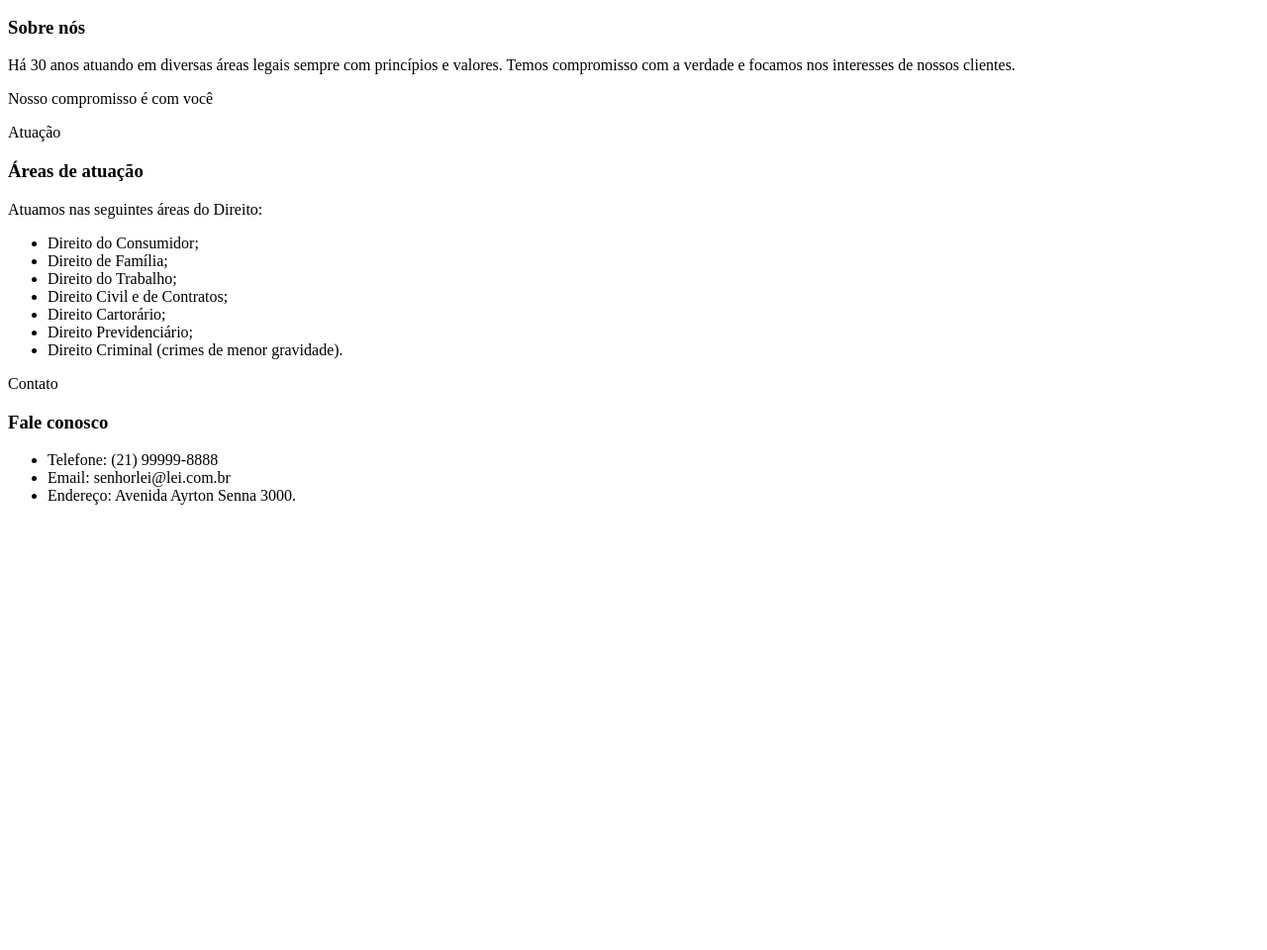
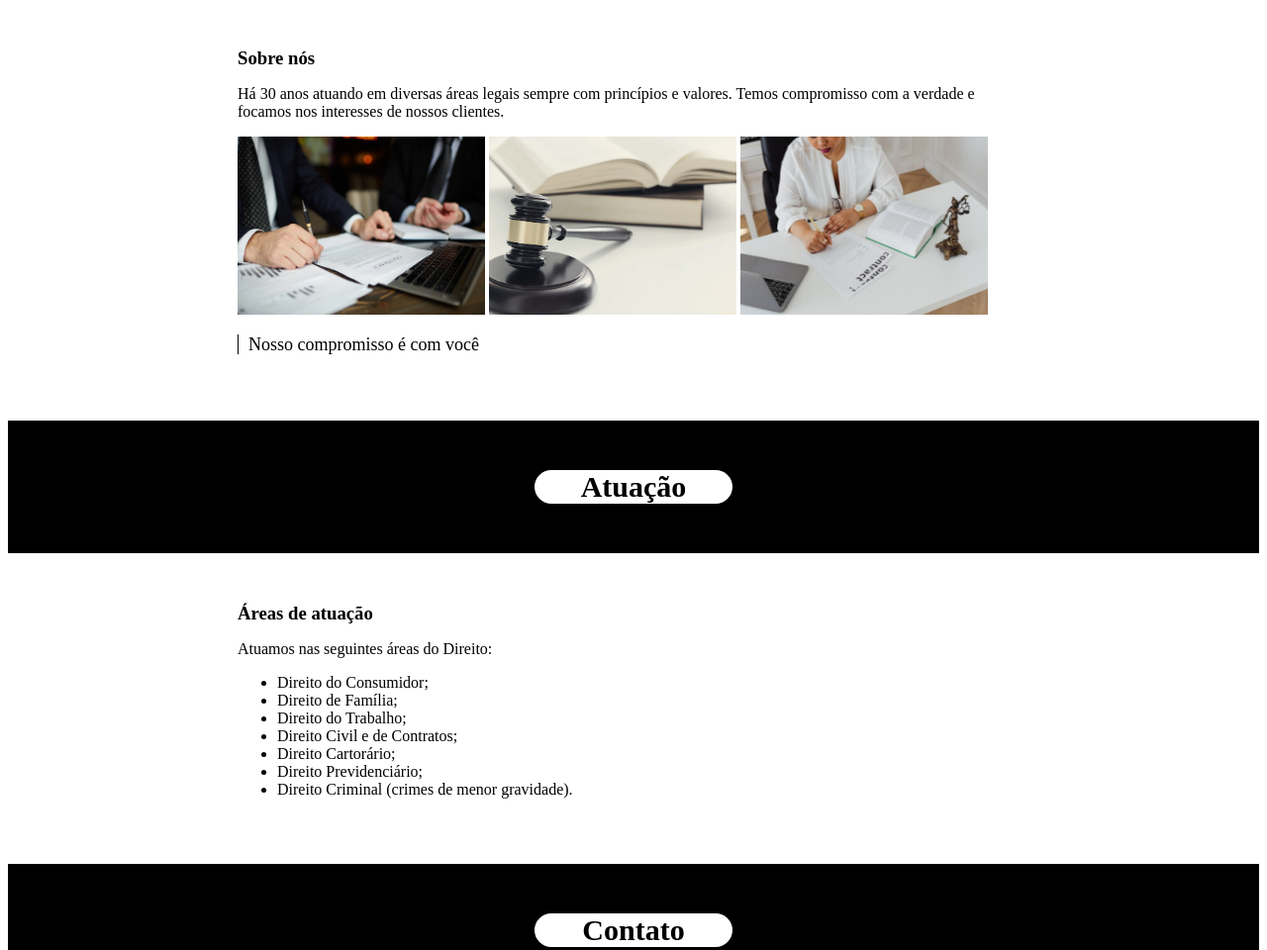
Before and after one commit to DiegoMarques20/projeto-site-advocacia, a plain HTML site: page index.html in a window 1280 px wide. Shown: the part 510-1470 px from the top of the page at 99% size. Before the commit the page ends 1036 px from the top, so only its background shows below. Drawn offline with Linux system fonts and the light colour scheme.

Commit message:
moldando o projeto

```diff
--- a/estilo.style.css
+++ b/estilo.style.css
@@ -4,6 +4,11 @@
 
 body {
     font-family: 'Times New Roman', Times, serif
+}
+
+h1, h2, h3 {
+
+    margin: 0;
 }
 
 div.capa {
@@ -16,5 +21,61 @@ div.capa {
 div.sessao-capa {
     text-align: right;
     padding: 50px 20px;
+    width: 800px;
+    margin: 0 auto;
 
 }
+
+div.sobre {
+
+    text-align: left;
+    width: 800px;
+    margin: 0 auto;
+    padding: 50px 20px;
+}
+
+div > img.imgsobre {
+
+    width: 250px;
+    height: 180px;
+}
+
+div.sobre > p > span {
+
+    border-left: 1px solid;
+    padding-left: 10px;
+    font-size: 18px;
+}
+
+div.especial {
+
+    padding: 50px 0;
+    text-align: center;
+    background-image: url(imagens/fundo.jpg);
+    background-attachment: fixed;
+    background-repeat: no-repeat;
+    background-size: cover;
+}
+
+div.especial2 > h3 {
+
+    font-size: 30px;
+    background-color: #ffff;
+    width: 200px;
+    margin: 0 auto;
+    border-radius: 20px;
+}
+
+div.area {
+
+    width: 800px;
+    margin: 0 auto;
+    padding: 50px 20px;
+}
+
+div.contato {
+
+    width: 800px;
+    margin: 0 auto;
+    padding: 50px 20px;
+}
--- a/index.html
+++ b/index.html
@@ -18,21 +18,26 @@
                 </div>
         </div>
 
-        <div>
+        <div class="sobre">
+
             <h3>Sobre nós</h3>
 
             <p>Há 30 anos atuando em diversas áreas legais sempre com princípios e valores. Temos compromisso com a verdade e focamos nos interesses de nossos clientes.</p>
 
+            <img class="imgsobre" src="imagens/img1.jpg" alt="Imagens Advocacia">
+            <img class="imgsobre"  src="imagens/img2.jpg" alt="Imagens Advocacia">
+            <img class="imgsobre"  src="imagens/advocacia2.jpg" alt="Imagens Advocacia">
+
             <p><span>Nosso compromisso é com você</span></p>
         </div>
 
-        <div>
-            <div>
-                Atuação
+        <div class="especial">
+            <div class="especial2">
+                <h3>Atuação</h3>
             </div>
         </div>
 
-        <div>
+        <div class="area">
 
             <h3>Áreas de atuação</h3>
 
@@ -50,13 +55,13 @@
 
         </div>
 
-        <div>
-            <div>
-                Contato
+        <div class="especial">
+            <div class="especial2">
+                <h3>Contato</h3>
             </div>
         </div>
 
-        <div>
+        <div class="contato">
             <h3>Fale conosco</h3>
 
             <ul>
```
